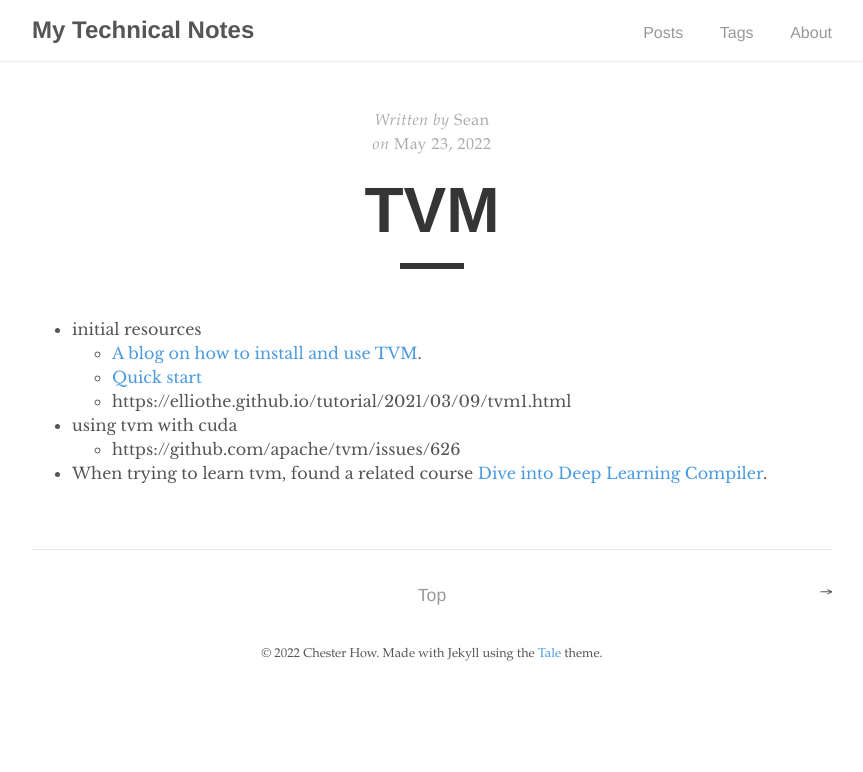
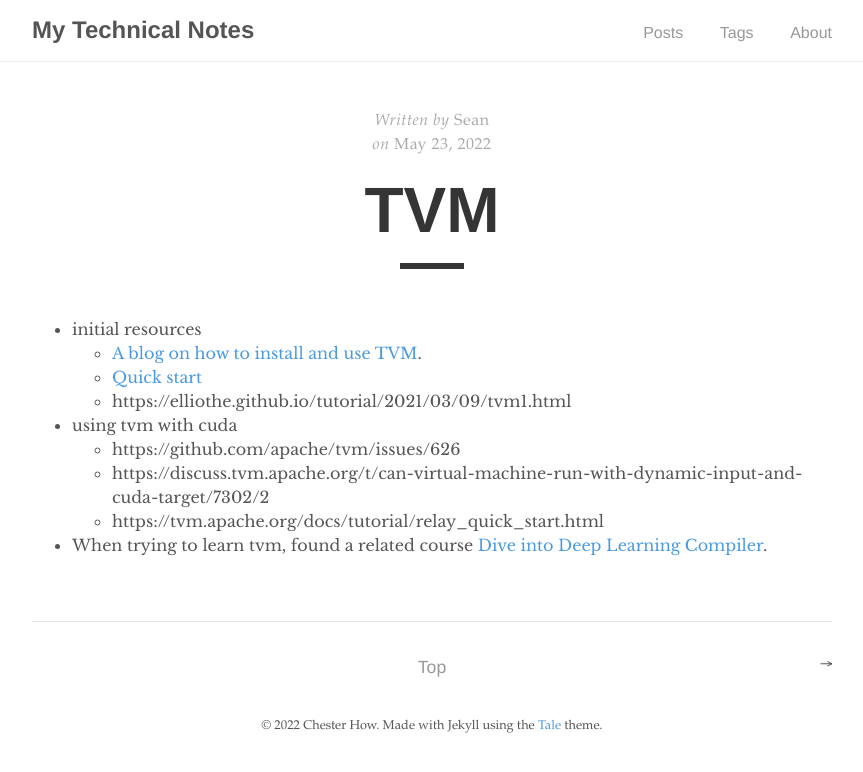
Before and after one commit to shanmo/shanmo.github.io, a Jekyll site: the page built from _posts/2022-05-23-tvm.md, in a window 1280 px wide. Shown: the top 772 px of the page, without its empty margins (208-1071 px from the left). Built offline with Jekyll 4.4.1, drawn with Linux system fonts in a browser that asks for light colours; some of the changed lines change nothing that is shown.

Commit message:
Update 2022-05-23-tvm.md

```diff
--- a/_posts/2022-05-23-tvm.md
+++ b/_posts/2022-05-23-tvm.md
@@ -12,5 +12,7 @@
 
 - using tvm with cuda
   - https://github.com/apache/tvm/issues/626
+  - https://discuss.tvm.apache.org/t/can-virtual-machine-run-with-dynamic-input-and-cuda-target/7302/2
+  - https://tvm.apache.org/docs/tutorial/relay_quick_start.html
 
 - When trying to learn tvm, found a related course [Dive into Deep Learning Compiler](https://tvm.d2l.ai/index.html).
```
